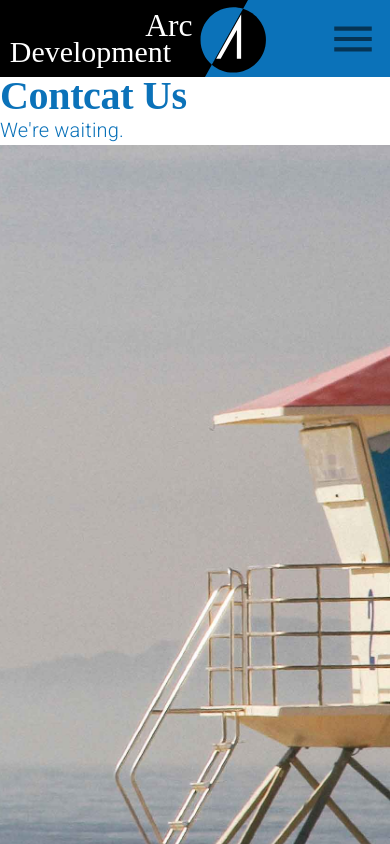
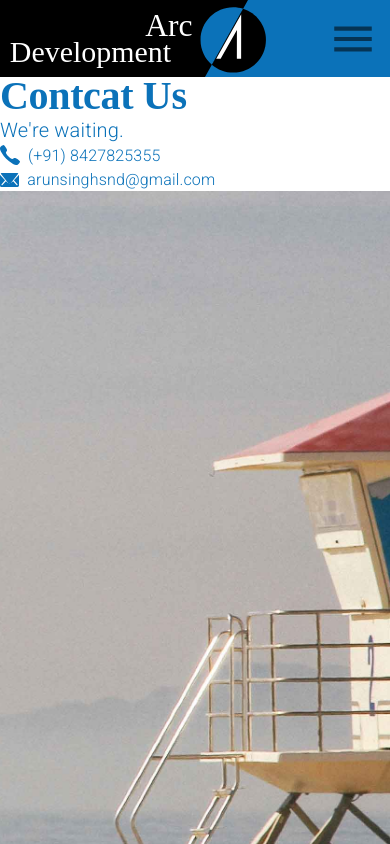
Before and after one commit to arunsinghsnd/NativeCodeLab, a React (Create React App) app: page /contact in a window 390 px wide. Shown: the top 844 px of the page. Built offline with nearby package versions, Linux system fonts and the light colour scheme.

Commit message:
added the phone and email section

```diff
--- a/src/components/Contact.js
+++ b/src/components/Contact.js
@@ -11,6 +11,8 @@ import {
   TextField,
 } from "@material-ui/core";
 import background from "../assets/background.jpg";
+import phoneIcon from "../assets/phone.svg";
+import emailIcon from "../assets/email.svg";
 
 const useStyles = makeStyles(theme => ({
   background: {
@@ -26,9 +28,10 @@ const Contact = props => {
   const classes = useStyles();
   const theme = useTheme();
   const matchesMD = useMediaQuery(theme.breakpoints.down("md"));
+
   return (
     <Grid container direction="row">
-      <Grid item container direction="column" lg={3}>
+      <Grid item container direction="column" justifyContent="center" lg={3}>
         <Grid item>
           <Typography variant="h2" style={{ lineHeight: 1 }}>
             Contcat Us
@@ -40,6 +43,43 @@ const Contact = props => {
             We're waiting.
           </Typography>
         </Grid>
+        <Grid item container>
+          <Grid item>
+            <img
+              src={phoneIcon}
+              alt="phone icon"
+              style={{ marginRight: "0.5em" }}
+            />
+          </Grid>
+          <Grid item>
+            {/* <img src={emailIcon} alt="phone icon" /> */}
+            <Typography
+              variant="body2"
+              style={{ color: theme.palette.common.blue, fontSize: "1rem" }}
+            >
+              (+91) 8427825355
+            </Typography>
+          </Grid>
+        </Grid>
+
+        <Grid item container>
+          <Grid item>
+            <img
+              src={emailIcon}
+              alt="envalop"
+              style={{ marginRight: "0.5em", verticalAlign: "bottom" }}
+            />
+          </Grid>
+          <Grid item>
+            {/* <img src={emailIcon} alt="phone icon" /> */}
+            <Typography
+              variant="body2"
+              style={{ color: theme.palette.common.blue, fontSize: "1rem" }}
+            >
+              arunsinghsnd@gmail.com
+            </Typography>
+          </Grid>
+        </Grid>
       </Grid>
 
       <Grid item container className={classes.background} lg={9}></Grid>
```
